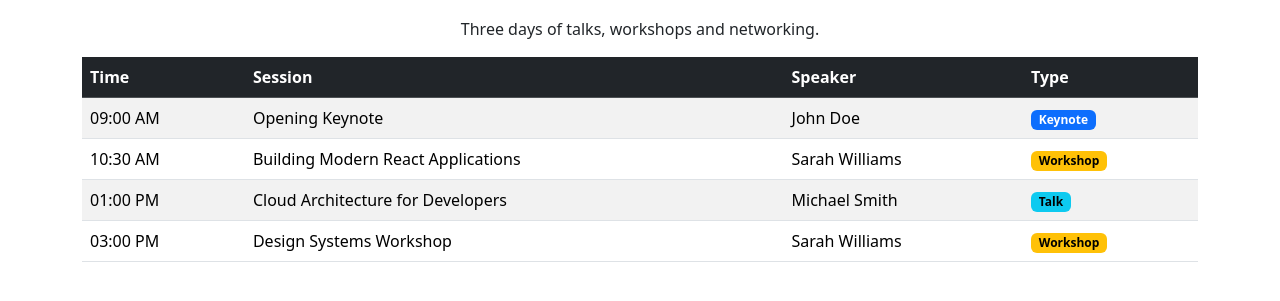
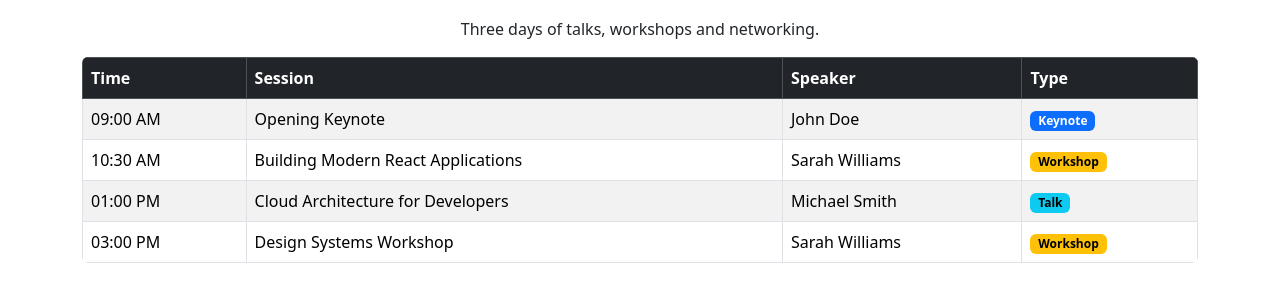
Before and after one commit to AnaghaDolse/eventify-react-bootstrap, a React (Vite) app: page / in a window 1280 px wide. Shown: the part 1125-1426 px from the top of the page. Built offline with nearby package versions, Linux system fonts and the light colour scheme; the HTML template or start-up script is replaced by a standard one.

Commit message:
Improve schedule table styling

```diff
--- a/src/components/Schedule.jsx
+++ b/src/components/Schedule.jsx
@@ -41,6 +41,7 @@ const Schedule = () => {
 
     return 'badge text-bg-info'
   }
+
   return (
     <section className='py-5'>
       <div className='container'>
@@ -49,7 +50,7 @@ const Schedule = () => {
           Three days of talks, workshops and networking.
         </p>
         <div className='table-responsive'>
-          <table className='table table-striped table-hover'>
+          <table className='table table-striped table-hover table-bordered rounded overflow-hidden'>
             <thead className='table-dark'>
               <tr>
                 <th>Time</th>
```
